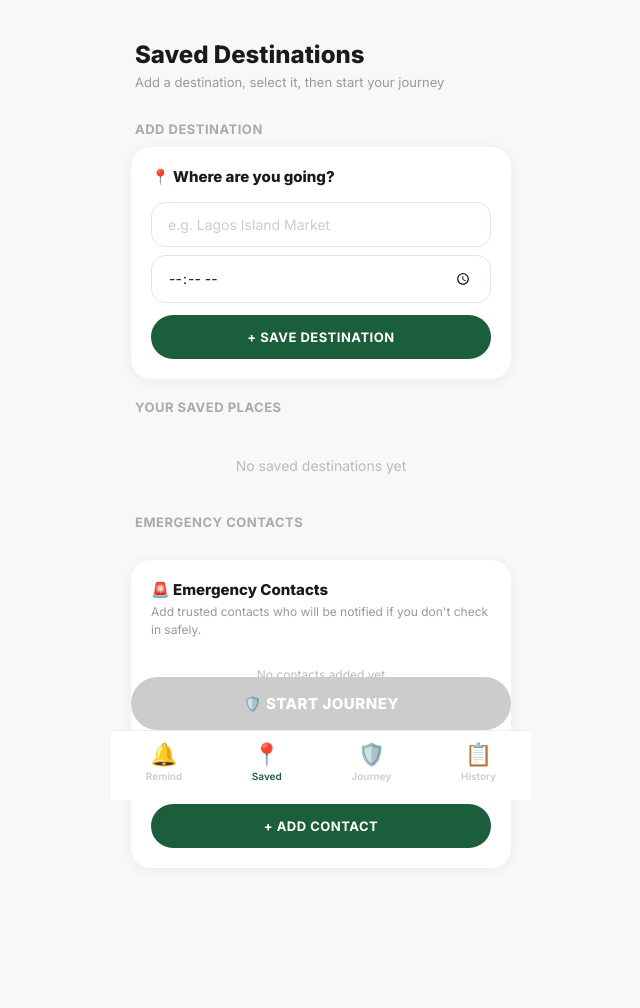
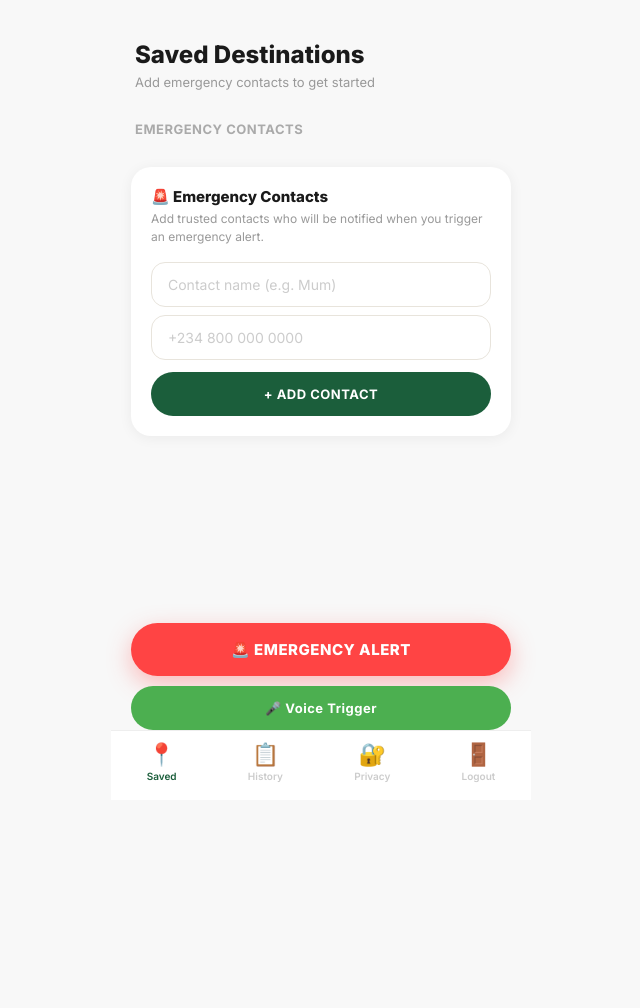
Before and after one commit to fathia132/SafeRoute, a Flask app: template templates/saved.html in a window 1280 px wide. Shown: the whole page, without its empty margins (319-959 px from the left). After the commit the page ends 782 px from the top, so only its background shows below. Run offline with Flask 3, Linux system fonts and the light colour scheme; the template is opened without the code that fills it, so the values that code supplies are empty.

Commit message:
Update saved.html

```diff
--- a/templates/saved.html
+++ b/templates/saved.html
@@ -45,8 +45,11 @@ body{font-family:'Inter',sans-serif;background:#F8F8F8;min-height:100vh;display:
 .contact-num{font-size:12px;color:#888;margin-top:1px}
 .no-contacts{font-size:12px;color:#BBBBBB;text-align:center;padding:12px 0}
 .sticky-footer{position:fixed;bottom:70px;left:50%;transform:translateX(-50%);width:calc(100% - 40px);max-width:380px;z-index:50}
-.btn-start{width:100%;padding:17px;background:#1B5E3B;color:white;border:none;border-radius:50px;font-size:15px;font-weight:800;letter-spacing:0.5px;font-family:'Inter',sans-serif;cursor:pointer;box-shadow:0 8px 24px rgba(27,94,59,0.35);transition:all 0.2s}
-.btn-start:disabled{background:#CCCCCC;box-shadow:none;cursor:not-allowed}
+.btn-emergency{width:100%;padding:17px;background:#FF4444;color:white;border:none;border-radius:50px;font-size:15px;font-weight:800;letter-spacing:0.5px;font-family:'Inter',sans-serif;cursor:pointer;box-shadow:0 8px 24px rgba(255,68,68,0.35);transition:all 0.2s}
+.btn-emergency:active{opacity:0.85}
+.btn-emergency:disabled{background:#CCCCCC;box-shadow:none;cursor:not-allowed}
+.btn-voice{width:100%;padding:14px;background:#4CAF50;color:white;border:none;border-radius:50px;font-size:13px;font-weight:700;letter-spacing:0.5px;font-family:'Inter',sans-serif;cursor:pointer;margin-top:10px;transition:opacity 0.15s}
+.btn-voice:active{opacity:0.85}
 .bottom-nav{position:fixed;bottom:0;left:50%;transform:translateX(-50%);width:100%;max-width:420px;background:white;display:flex;justify-content:space-around;padding:10px 0 18px;border-top:1px solid #EEEEEE;z-index:100}
 .bottom-nav a{display:flex;flex-direction:column;align-items:center;gap:3px;text-decoration:none;color:#CCCCCC;font-size:10px;font-weight:600}
 .bottom-nav a.active{color:#1B5E3B}
@@ -59,30 +62,13 @@ body{font-family:'Inter',sans-serif;background:#F8F8F8;min-height:100vh;display:
 <div class="page">
   <div class="page-header">
     <h1>Saved Destinations</h1>
-    <p>Add a destination, select it, then start your journey</p>
-  </div>
-
-  <div class="hint-bar" id="hintBar">✅ Destination selected — tap Start Journey below</div>
-
-  <div class="section-label">ADD DESTINATION</div>
-  <div class="add-dest-card">
-    <h3>📍 Where are you going?</h3>
-    <div class="field-group">
-      <input class="inp" type="text" id="destInput" placeholder="e.g. Lagos Island Market" autocomplete="off"/>
-      <input class="inp" type="time" id="timeInput"/>
-    </div>
-    <button class="btn-green" onclick="addDestination()">+ SAVE DESTINATION</button>
-  </div>
-
-  <div class="section-label">YOUR SAVED PLACES</div>
-  <div class="reminder-list" id="reminderList">
-    <p style="text-align:center;color:#BBBBBB;padding:20px;font-size:14px">No saved destinations yet</p>
+    <p>Add emergency contacts to get started</p>
   </div>
 
   <div class="section-label">EMERGENCY CONTACTS</div>
   <div class="emergency-card">
     <h3>🚨 Emergency Contacts</h3>
-    <p class="sub">Add trusted contacts who will be notified if you don't check in safely.</p>
+    <p class="sub">Add trusted contacts who will be notified when you trigger an emergency alert.</p>
     <div id="contactList"></div>
     <div class="field-group">
       <input class="inp" type="text" id="cName" placeholder="Contact name (e.g. Mum)" autocomplete="off"/>
@@ -93,94 +79,26 @@ body{font-family:'Inter',sans-serif;background:#F8F8F8;min-height:100vh;display:
 </div>
 
 <div class="sticky-footer">
-  <button class="btn-start" id="startBtn" onclick="startJourney()" disabled>🛡️ START JOURNEY</button>
+  <button class="btn-emergency" id="emergencyBtn" onclick="triggerEmergency()">🚨 EMERGENCY ALERT</button>
+  <button class="btn-voice" onclick="window.location='/voice-trigger'">🎤 Voice Trigger</button>
 </div>
 
 <nav class="bottom-nav">
-  <a href="/reminders"><span class="ni">🔔</span>Remind</a>
-  <a href="/saved" class="active"><span class="ni">📍</span>Saved</a>
-  <a href="/journey"><span class="ni">🛡️</span>Journey</a>
-  <a href="/history"><span class="ni">📋</span>History</a>
+  <a href="/dashboard" class="active"><span class="ni">📍</span>Saved</a>
+  <a href="/alert-history"><span class="ni">📋</span>History</a>
+  <a href="/privacy"><span class="ni">🔐</span>Privacy</a>
+  <a href="/logout"><span class="ni">🚪</span>Logout</a>
 </nav>
 <div id="toast"></div>
 
 <script>
-let selId=null, selDest='', selTime='';
-let destinations=JSON.parse(localStorage.getItem('srDestinations')||'[]');
-let contacts=JSON.parse(localStorage.getItem('srContacts')||'[]');
+let contacts=[];
 
 function toast(msg){
   const t=document.getElementById('toast');
   t.textContent=msg;
   t.classList.add('show');
   setTimeout(()=>t.classList.remove('show'),3000);
-}
-
-function addDestination(){
-  const dest=document.getElementById('destInput').value.trim();
-  const time=document.getElementById('timeInput').value;
-  if(!dest) return toast('Please enter a destination');
-  if(!time) return toast('Please select a time');
-  const id=Date.now();
-  destinations.push({id, dest, time});
-  localStorage.setItem('srDestinations', JSON.stringify(destinations));
-  document.getElementById('destInput').value='';
-  document.getElementById('timeInput').value='';
-  renderDestinations();
-  toast('Destination saved! ✅');
-}
-
-function renderDestinations(){
-  const list=document.getElementById('reminderList');
-  if(destinations.length===0){
-    list.innerHTML='<p style="text-align:center;color:#BBBBBB;padding:20px;font-size:14px">No saved destinations yet</p>';
-    return;
-  }
-  list.innerHTML=destinations.map(d=>`
-    <div class="reminder-card" id="card-${d.id}" onclick="selectCard(${d.id},'${d.dest}','${d.time}')">
-      <div class="card-icon">📍</div>
-      <div class="card-details">
-        <div class="card-dest">${d.dest}</div>
-        <div class="card-time">${d.time}</div>
-      </div>
-      <div class="card-right">
-        <div class="tick">✓</div>
-        <button class="del-btn" onclick="deleteCard(event,${d.id})">🗑️</button>
-      </div>
-    </div>
-  `).join('');
-}
-
-function selectCard(id, dest, time){
-  document.querySelectorAll('.reminder-card').forEach(c=>c.classList.remove('selected'));
-  if(selId===id){
-    selId=null;
-    document.getElementById('startBtn').disabled=true;
-    document.getElementById('hintBar').classList.remove('show');
-    return;
-  }
-  document.getElementById('card-'+id).classList.add('selected');
-  selId=id; selDest=dest; selTime=time;
-  document.getElementById('startBtn').disabled=false;
-  document.getElementById('hintBar').classList.add('show');
-}
-
-function deleteCard(e, id){
-  e.stopPropagation();
-  destinations=destinations.filter(d=>d.id!==id);
-  localStorage.setItem('srDestinations', JSON.stringify(destinations));
-  if(selId===id){
-    selId=null;
-    document.getElementById('startBtn').disabled=true;
-    document.getElementById('hintBar').classList.remove('show');
-  }
-  renderDestinations();
-  toast('Deleted');
-}
-
-function startJourney(){
-  if(!selId) return toast('Please select a destination first');
-  window.location='/journey?dest='+encodeURIComponent(selDest)+'&time='+encodeURIComponent(selTime);
 }
 
 function renderContacts(){
@@ -193,37 +111,96 @@ function renderContacts(){
     <div class="contact-item">
       <div class="contact-avatar">👤</div>
       <div class="contact-info">
-        <div class="contact-name">${c.name}</div>
-        <div class="contact-num">${c.number}</div>
+        <div class="contact-name">${c.contact_name}</div>
+        <div class="contact-num">${c.phone_number}</div>
       </div>
-      <button onclick="removeContact(${i})" style="background:none;border:none;font-size:20px;cursor:pointer;color:#DDD;padding:4px">🗑️</button>
+      <button onclick="removeContact(${c.id})" style="background:none;border:none;font-size:20px;cursor:pointer;color:#DDD;padding:4px">🗑️</button>
     </div>
   `).join('');
 }
 
-function addContact(){
-  if(contacts.length>=5) return toast('Maximum 5 contacts allowed');
+async function addContact(){
   const name=document.getElementById('cName').value.trim();
   const number=document.getElementById('cNum').value.trim();
-  if(!name) return toast('Enter a contact name');
-  if(!number) return toast('Enter a phone number');
-  contacts.push({name, number});
-  localStorage.setItem('srContacts', JSON.stringify(contacts));
-  document.getElementById('cName').value='';
-  document.getElementById('cNum').value='';
-  renderContacts();
-  toast(name+' added ✅');
+  if(!name) return toast('Enter contact name');
+  if(!number) return toast('Enter phone number');
+
+  try{
+    const res=await fetch('/add-contact',{
+      method:'POST',
+      headers:{'Content-Type':'application/json'},
+      body:JSON.stringify({name:name, phone:number, email:'', relationship:''})
+    });
+    const data=await res.json();
+    if(data.success){
+      document.getElementById('cName').value='';
+      document.getElementById('cNum').value='';
+      loadContacts();
+      toast(name+' added ✅');
+    } else {
+      toast(data.message||'Failed to add contact');
+    }
+  }catch(e){
+    toast('Error: '+e.message);
+  }
 }
 
-function removeContact(i){
-  contacts.splice(i,1);
-  localStorage.setItem('srContacts', JSON.stringify(contacts));
-  renderContacts();
+async function removeContact(id){
   toast('Contact removed');
 }
 
-renderDestinations();
-renderContacts();
+async function triggerEmergency(){
+  if(contacts.length===0) return toast('Add emergency contacts first');
+
+  const btn=document.getElementById('emergencyBtn');
+  btn.disabled=true;
+  btn.textContent='⏳ Sending...';
+
+  if(navigator.geolocation){
+    navigator.geolocation.getCurrentPosition(async (pos)=>{
+      try{
+        const res=await fetch('/emergency',{
+          method:'POST',
+          headers:{'Content-Type':'application/json'},
+          body:JSON.stringify({
+            latitude: pos.coords.latitude,
+            longitude: pos.coords.longitude,
+            trigger_type: 'manual'
+          })
+        });
+        const data=await res.json();
+        if(data.success){
+          toast('🚨 Alert sent to '+data.contacts_notified+' contacts!');
+        } else {
+          toast(data.message||'Failed to send alert');
+        }
+        btn.textContent='🚨 EMERGENCY ALERT';
+        btn.disabled=false;
+      }catch(e){
+        toast('Error: '+e.message);
+        btn.textContent='🚨 EMERGENCY ALERT';
+        btn.disabled=false;
+      }
+    }, (err)=>{
+      toast('Enable location access');
+      btn.textContent='🚨 EMERGENCY ALERT';
+      btn.disabled=false;
+    });
+  }else{
+    toast('Location not available');
+    btn.textContent='🚨 EMERGENCY ALERT';
+    btn.disabled=false;
+  }
+}
+
+async function loadContacts(){
+  try{
+    const res=await fetch('/dashboard');
+    window.location.reload();
+  }catch(e){}
+}
+
+loadContacts();
 </script>
 </body>
 </html>
```
